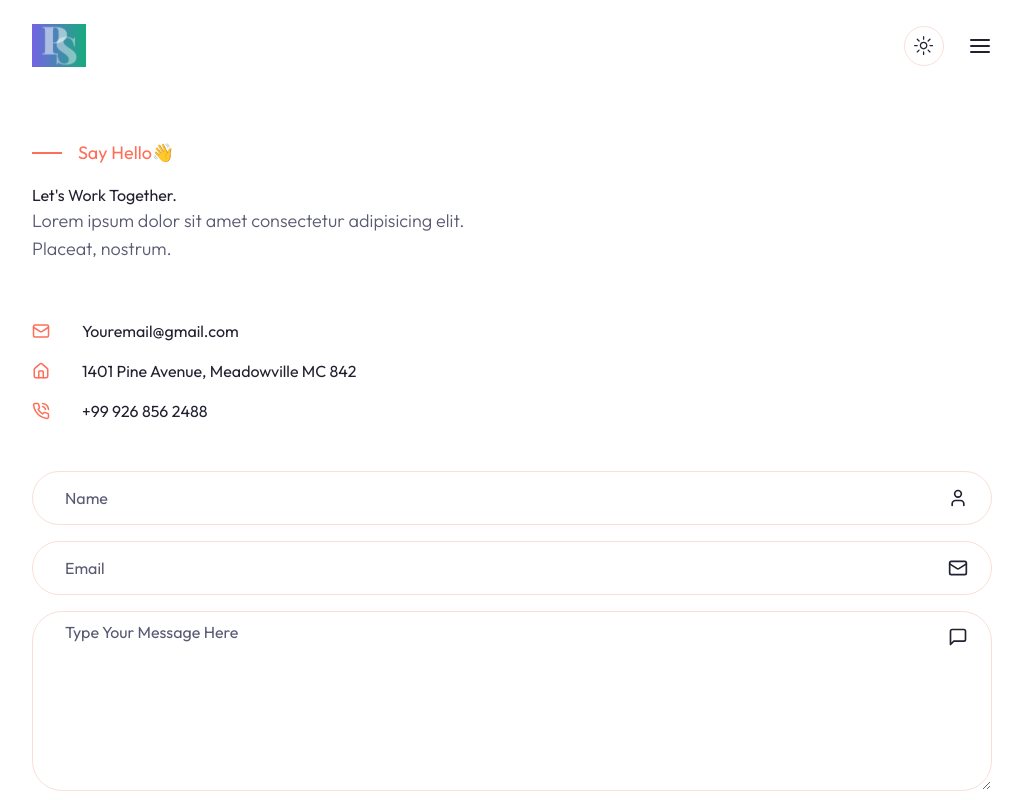
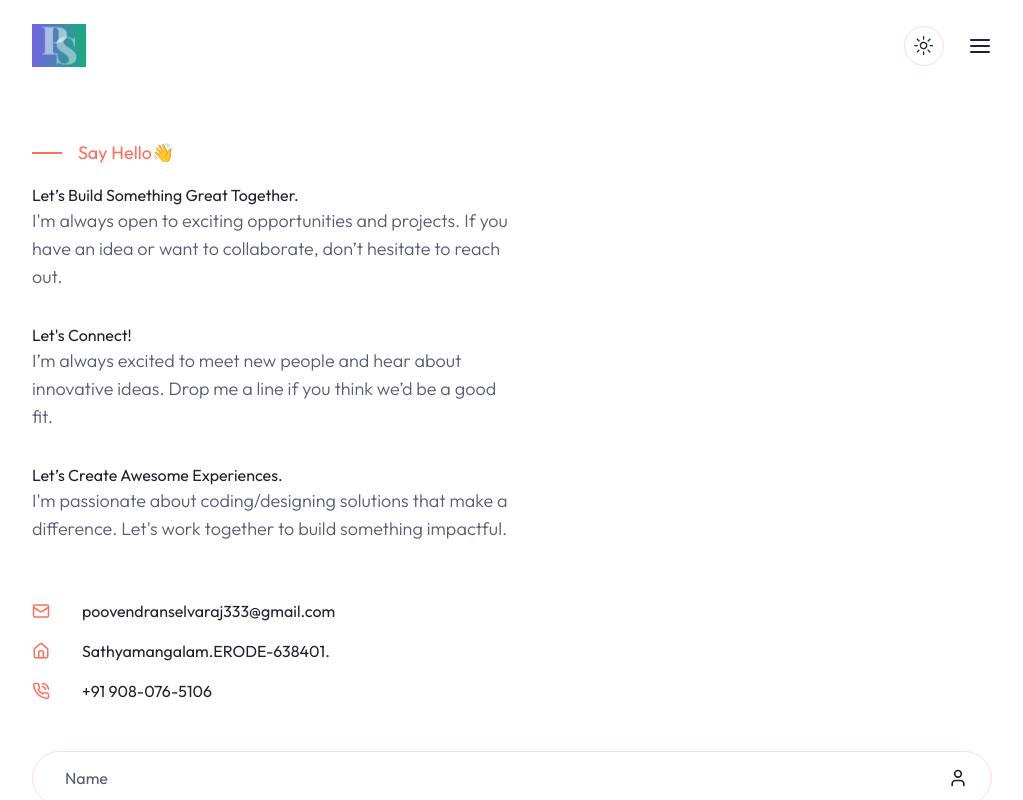
Before and after one commit to Poovendranselvaraj/poovendran_portfolio, a Next.js app: page /contact in a window 1280 px wide. Shown: the top 800 px of the page, without its empty margins (128-1151 px from the left). Built offline with nearby package versions, Linux system fonts and the light colour scheme.

Commit message:
contact me

```diff
--- a/app/contact/page.jsx
+++ b/app/contact/page.jsx
@@ -15,9 +15,17 @@ const Contact= () => {
              <span className="w-[30px] h-[2px] bg-primary"></span>
              Say Hello👋
             </div>
-            <h1>Let's Work Together.</h1>
+            <h1>Let’s Build Something Great Together.</h1>
             <p className="subtitle max-w-[480px]">
-              Lorem ipsum dolor sit amet consectetur adipisicing elit. Placeat, nostrum.
+                I'm always open to exciting opportunities and projects. If you have an idea or want to collaborate, don’t hesitate to reach out.
+            </p>
+            <h1> Let's Connect!</h1>
+            <p className="subtitle max-w-[480px]">
+              I’m always excited to meet new people and hear about innovative ideas. Drop me a line if you think we’d be a good fit.
+             </p>
+             <h1> Let’s Create Awesome Experiences.</h1>
+            <p className="subtitle max-w-[480px]">
+              I'm passionate about coding/designing solutions that make a difference. Let's work together to build something impactful.
             </p>
           </div>
           {/*illustration*/}
@@ -32,17 +40,17 @@ const Contact= () => {
             {/*mail*/}
             <div className="flex items-center gap-x-8">
               <MailIcon size={18} className="text-primary"/>
-              <div>Youremail@gmail.com</div>
+              <div>poovendranselvaraj333@gmail.com</div>
             </div>
             {/*address*/}
             <div className="flex items-center gap-x-8">
               <HomeIcon size={18} className="text-primary"/>
-              <div>1401 Pine Avenue, Meadowville MC 842</div>
+              <div>Sathyamangalam.ERODE-638401.</div>
             </div>
             {/*phone*/}
             <div className="flex items-center gap-x-8">
               <PhoneCall size={18} className="text-primary"/>
-              <div>+99 926 856 2488</div>
+              <div>+91 908-076-5106</div>
             </div>
           </div>
           <Form />
```
